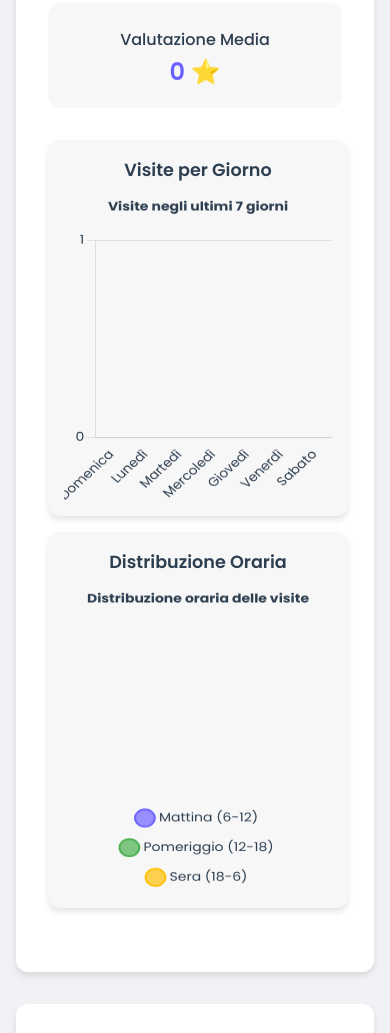
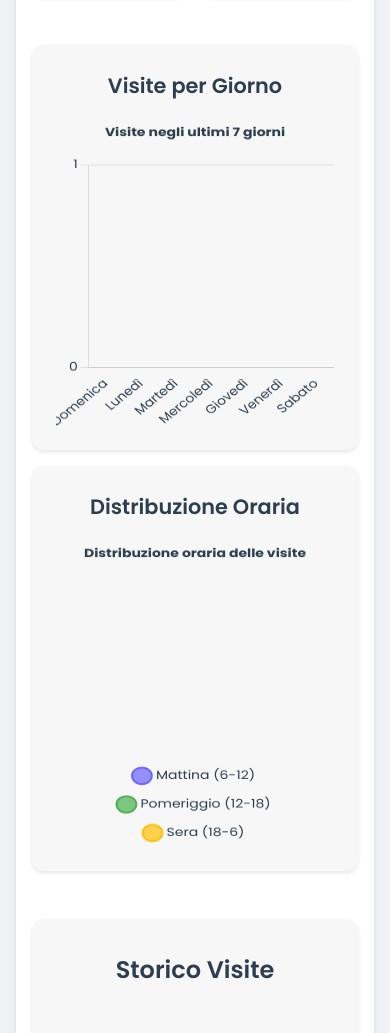
Before and after one commit to YTVFiuze/poop-tracker, a plain HTML site: page statistics.html in a window 390 px wide. Shown: the part 574-1607 px from the top of the page. Drawn offline with nearby package versions, Linux system fonts and the light colour scheme.

Commit message:
Style: Migliorato layout grafici e statistiche
- Aumentata altezza dei grafici a 400px
- Migliorato layout responsive
- Aggiunto max-width al container
- Migliorato spaziature e padding
- Aggiornato stile delle card statistiche

```diff
--- a/statistics.html
+++ b/statistics.html
@@ -16,9 +16,9 @@
             <a href="index.html" class="btn btn-back">← Torna alla Home</a>
         </nav>
 
-        <h1>Statistiche</h1>
+        <div class="statistics-container">
+            <h1>Le Tue Statistiche</h1>
 
-        <div class="statistics-container">
             <div class="stats-grid">
                 <div class="stat-card">
                     <h3>Visite Totali</h3>
@@ -48,11 +48,11 @@
                     <canvas id="timeDistributionChart"></canvas>
                 </div>
             </div>
-        </div>
 
-        <div class="records-container">
-            <h2>Storico Visite</h2>
-            <div id="records"></div>
+            <div class="records-container">
+                <h2>Storico Visite</h2>
+                <div id="records"></div>
+            </div>
         </div>
     </div>
 
--- a/style.css
+++ b/style.css
@@ -208,49 +208,79 @@ h2 {
     border-radius: var(--border-radius);
     box-shadow: 0 4px 6px var(--shadow-color);
     margin-bottom: 2rem;
+    margin-top: 2rem;
+    max-width: 1200px;
+    margin-left: auto;
+    margin-right: auto;
 }
 
 .stats-grid {
     display: grid;
-    grid-template-columns: repeat(auto-fit, minmax(200px, 1fr));
+    grid-template-columns: repeat(auto-fit, minmax(250px, 1fr));
     gap: 1.5rem;
-    margin-bottom: 2rem;
+    margin-bottom: 3rem;
 }
 
 .stat-card {
-    background: var(--card-background);
-    padding: 1.5rem;
-    border-radius: var(--border-radius);
+    background-color: var(--secondary-color);
+    padding: 2rem;
+    border-radius: 12px;
     text-align: center;
-    transition: all 0.3s ease;
-}
-
-.stat-card:hover {
-    transform: translateY(-5px);
-    box-shadow: 0 8px 15px var(--shadow-color);
+    box-shadow: 0 2px 4px var(--shadow-color);
 }
 
 .stat-card h3 {
+    margin: 0 0 1rem 0;
     font-size: 1.1rem;
     color: var(--text-color);
-    margin-bottom: 0.8rem;
-    font-weight: 500;
 }
 
 .stat-card p {
+    margin: 0;
     font-size: 2rem;
-    font-weight: 700;
+    font-weight: 600;
     color: var(--primary-color);
-    line-height: 1;
+}
+
+.charts-container {
+    display: grid;
+    grid-template-columns: 1fr;
+    gap: 3rem;
+    margin-bottom: 3rem;
+}
+
+.chart-wrapper {
+    background-color: var(--secondary-color);
+    padding: 2rem;
+    border-radius: 12px;
+    box-shadow: 0 2px 4px var(--shadow-color);
+}
+
+.chart-wrapper h3 {
+    margin: 0 0 1.5rem 0;
+    font-size: 1.3rem;
+    color: var(--text-color);
+    text-align: center;
+}
+
+.chart-wrapper canvas {
+    width: 100% !important;
+    height: 400px !important;
+    max-height: 500px !important;
 }
 
 /* Records Section */
 .records-container {
-    background: var(--background-color);
+    background-color: var(--secondary-color);
     padding: 2rem;
     border-radius: var(--border-radius);
-    box-shadow: 0 4px 6px var(--shadow-color);
-    margin-top: 2rem;
+    box-shadow: 0 2px 4px var(--shadow-color);
+    margin-top: 3rem;
+}
+
+.records-container h2 {
+    margin-bottom: 1.5rem;
+    text-align: center;
 }
 
 .record-card {
@@ -449,62 +479,6 @@ h2 {
     background-color: var(--secondary-dark);
 }
 
-/* Statistics Grid */
-.statistics-container {
-    margin-top: 2rem;
-}
-
-.stats-grid {
-    display: grid;
-    grid-template-columns: repeat(auto-fit, minmax(200px, 1fr));
-    gap: 1rem;
-    margin-bottom: 2rem;
-}
-
-.stat-card {
-    background-color: var(--secondary-color);
-    padding: 1.5rem;
-    border-radius: 12px;
-    text-align: center;
-}
-
-.stat-card h3 {
-    margin: 0 0 0.5rem 0;
-    font-size: 1rem;
-    color: var(--text-color);
-}
-
-.stat-card p {
-    margin: 0;
-    font-size: 1.5rem;
-    font-weight: 600;
-    color: var(--primary-color);
-}
-
-.charts-container {
-    display: grid;
-    grid-template-columns: repeat(auto-fit, minmax(300px, 1fr));
-    gap: 2rem;
-    margin-bottom: 2rem;
-}
-
-.chart-wrapper {
-    background-color: var(--secondary-color);
-    padding: 1.5rem;
-    border-radius: 12px;
-}
-
-.chart-wrapper h3 {
-    margin: 0 0 1rem 0;
-    font-size: 1.1rem;
-    color: var(--text-color);
-}
-
-.chart-wrapper canvas {
-    width: 100% !important;
-    height: 300px !important;
-}
-
 /* Responsive Design */
 @media (max-width: 768px) {
     .container {
@@ -542,4 +516,20 @@ h2 {
     .mood {
         font-size: 1.5rem;
     }
+
+    .statistics-container {
+        padding: 1rem;
+    }
+
+    .stat-card {
+        padding: 1.5rem;
+    }
+
+    .chart-wrapper {
+        padding: 1.5rem;
+    }
+
+    .chart-wrapper canvas {
+        height: 300px !important;
+    }
 }
```
